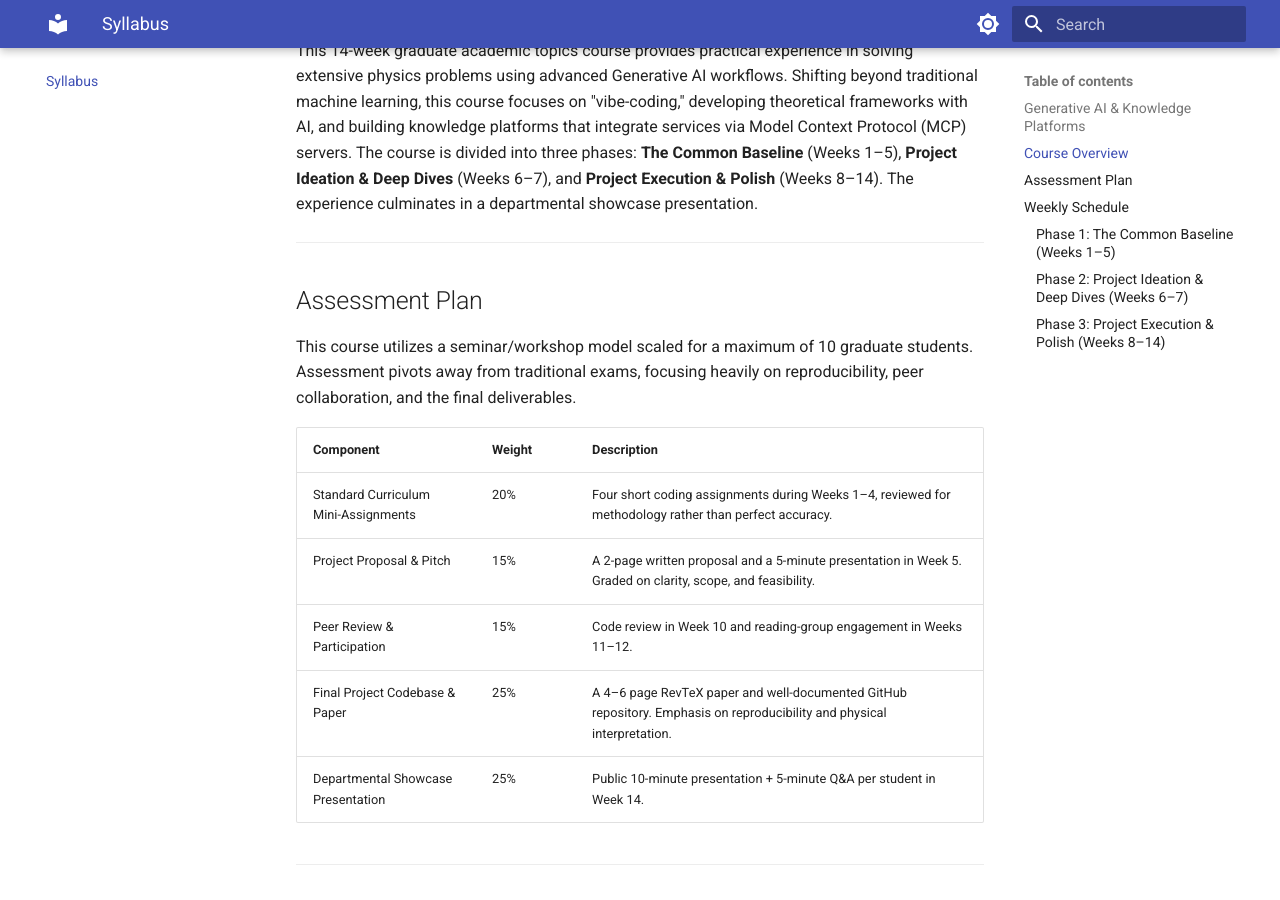
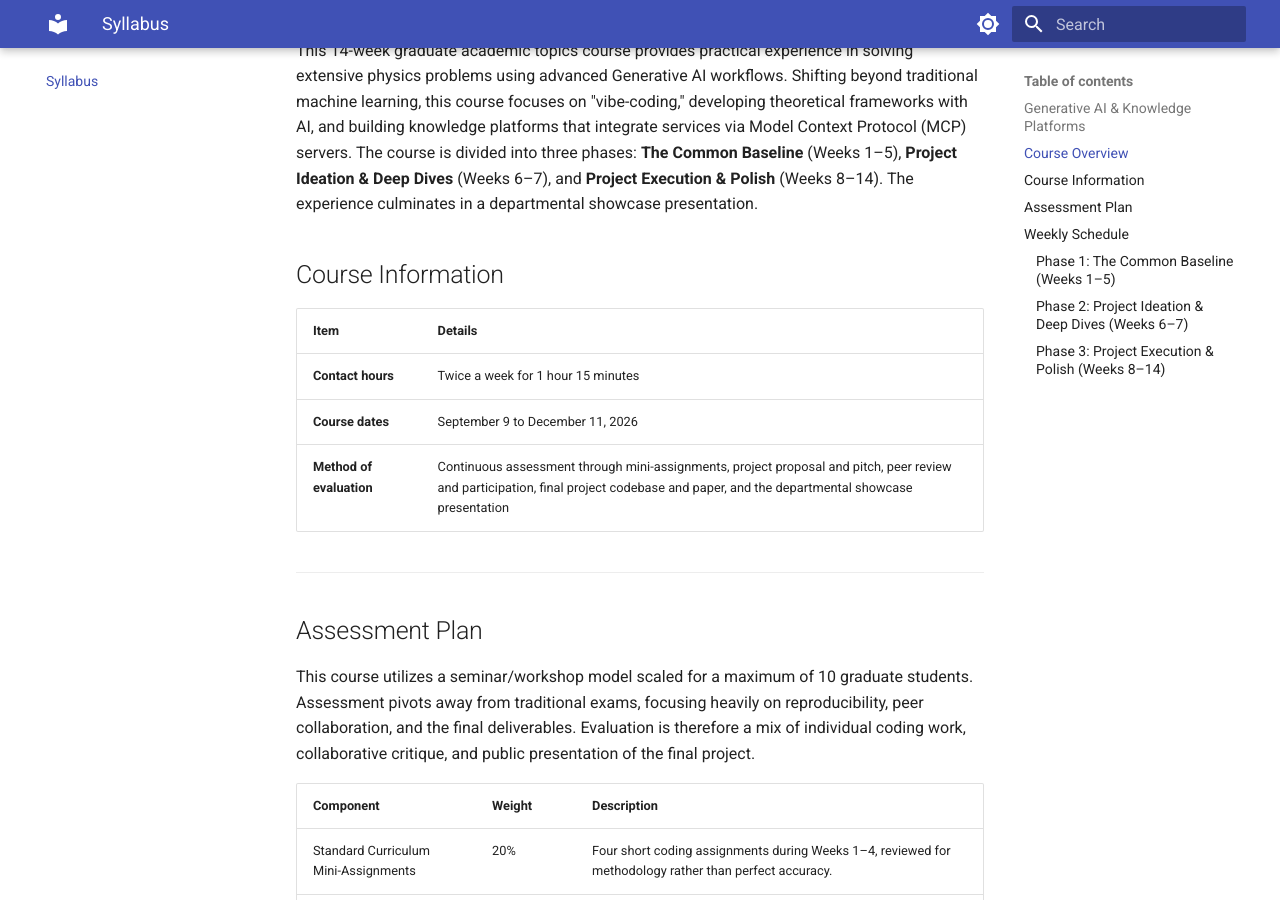
Before and after one commit to wdconinc/ai-in-physics-research, an MkDocs documentation site: the page built from docs/syllabus.md, in a window 1280 px wide and 900 px high, scrolled down 316 px. Built offline with MkDocs 1.6.1 and Material for MkDocs 9.7.7, drawn with Linux system fonts in a browser that asks for light colours.

Commit message:
Add course schedule and evaluation details
Co-authored-by: Copilot App <223556219+Copilot@users.noreply.github.com>

```diff
--- a/docs/syllabus.md
+++ b/docs/syllabus.md
@@ -11,13 +11,22 @@ The course is divided into three phases: **The Common Baseline** (Weeks 1–5),
 **Project Ideation & Deep Dives** (Weeks 6–7), and **Project Execution & Polish** (Weeks 8–14).
 The experience culminates in a departmental showcase presentation.
 
+## Course Information
+
+| Item | Details |
+| --- | --- |
+| **Contact hours** | Twice a week for 1 hour 15 minutes |
+| **Course dates** | September 9 to December 11, 2026 |
+| **Method of evaluation** | Continuous assessment through mini-assignments, project proposal and pitch, peer review and participation, final project codebase and paper, and the departmental showcase presentation |
+
 ---
 
 ## Assessment Plan
 
 This course utilizes a seminar/workshop model scaled for a maximum of 10 graduate students.
 Assessment pivots away from traditional exams, focusing heavily on reproducibility, peer
-collaboration, and the final deliverables.
+collaboration, and the final deliverables. Evaluation is therefore a mix of individual coding
+work, collaborative critique, and public presentation of the final project.
 
 | Component | Weight | Description |
 |-----------|--------|-------------|
```
Also changed, not shown: docs/course-design.md (+1 -1 lines), docs/index.md (+3 -2 lines).
